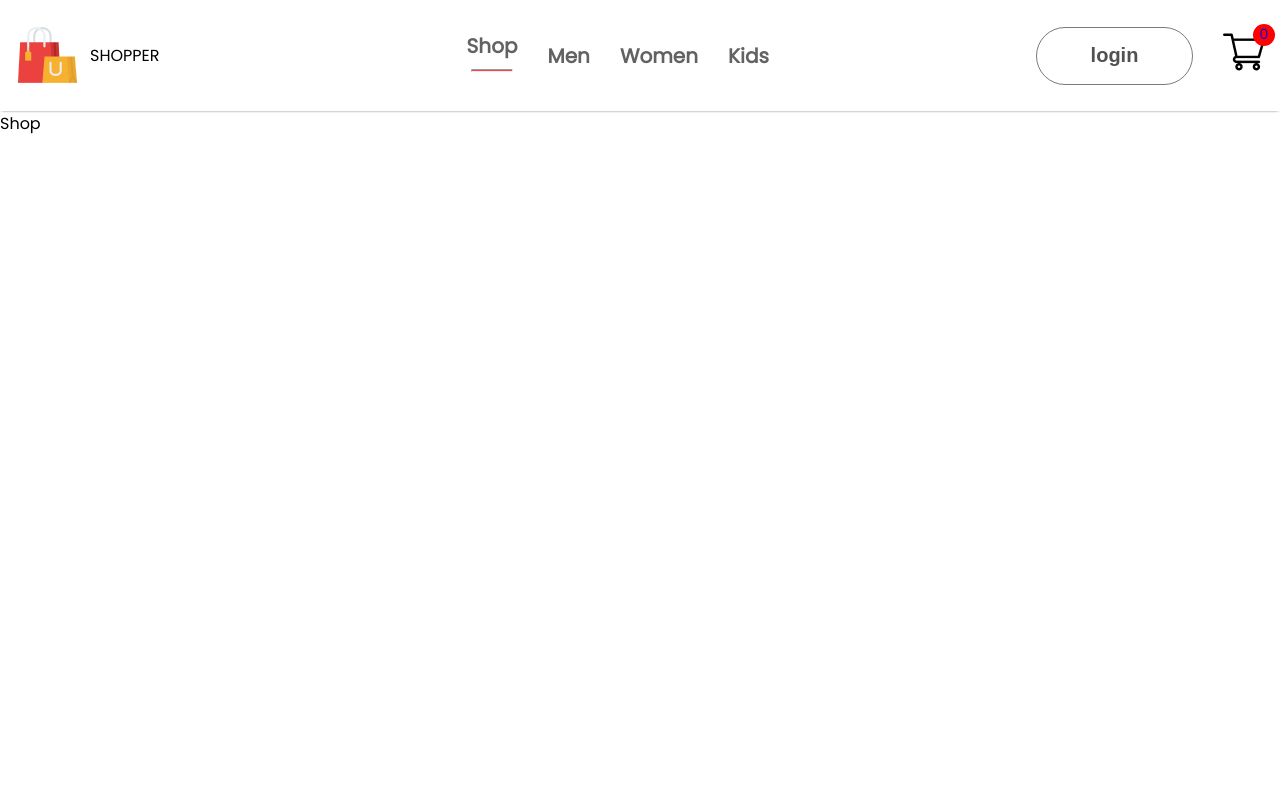
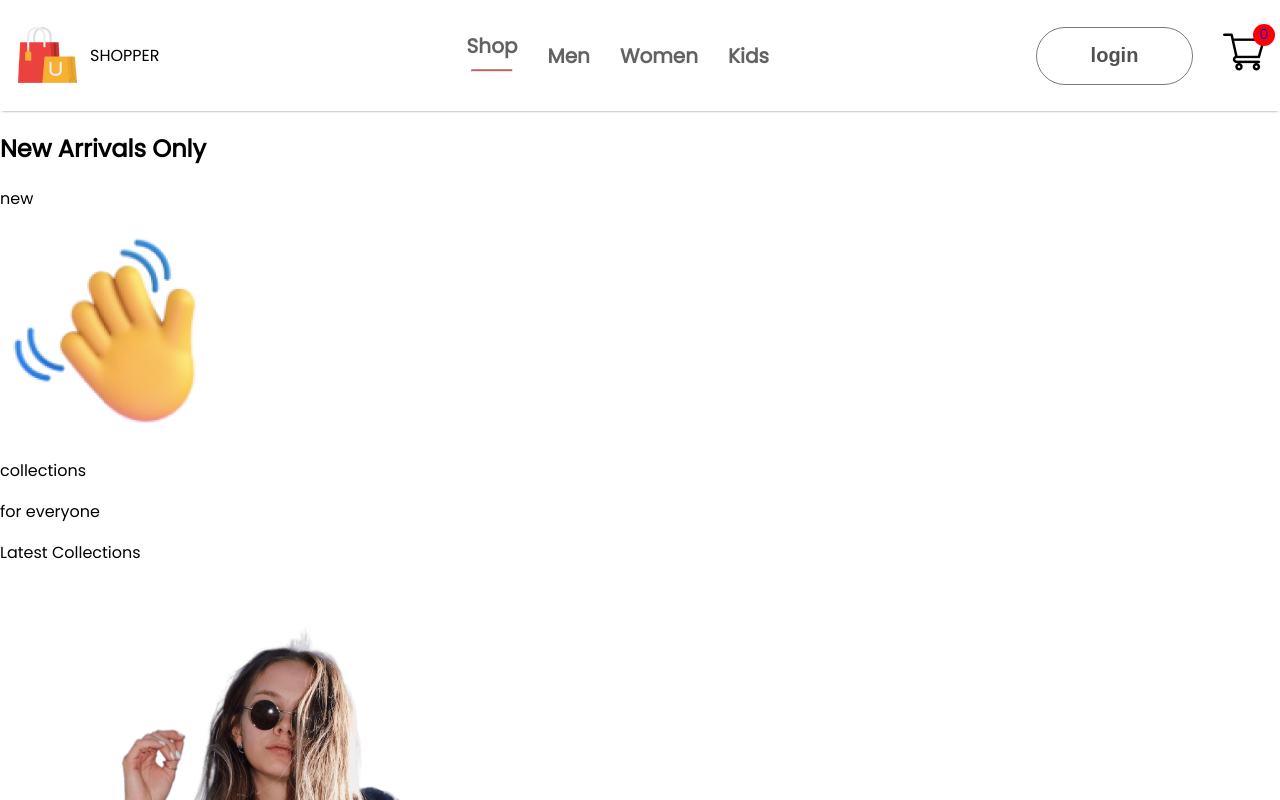
Before and after one commit to mambachristophersteven/shopper-frontend, a React (Create React App) app: page / in a window 1280 px wide. Shown: the top 800 px of the page. Built offline with nearby package versions, Linux system fonts and the light colour scheme.

Commit message:
hero content added

```diff
--- a/src/Components/Hero/Hero.jsx
+++ b/src/Components/Hero/Hero.jsx
@@ -0,0 +1,31 @@
+import React from 'react'
+import './Hero.css'
+import hand_icon from  '../../Assets/hand_icon.png'
+import arrow_icon from '../../Assets/arrow.png'
+import hero_image from '../../Assets/hero_image.png'
+const Hero = () => {
+  return (
+    <div className='hero'>
+        <div className="hero-left">
+            <h2>New Arrivals Only</h2>
+            <div>
+                <div className="hand-hand-icon">
+                    <p>new</p>
+                    <img src={hand_icon} alt="" />
+                </div>
+                <p>collections</p>
+                <p>for everyone</p>
+            </div>
+            <div className="hero-latest-btn">
+                <div>Latest Collections</div>
+                <img src={arrow_icon} alt="" />
+            </div>
+        </div>
+        <div className="hero-right">
+            <img src={hero_image} alt="" />
+        </div>
+    </div>
+  )
+}
+
+export default Hero
--- a/src/Pages/Shop.jsx
+++ b/src/Pages/Shop.jsx
@@ -1,7 +1,10 @@
 import React from 'react'
+import Hero from '../Components/Hero/Hero'
 
 export const Shop = () => {
   return (
-    <div>Shop</div>
+    <div>
+      <Hero/>
+    </div>
   )
 }
```
